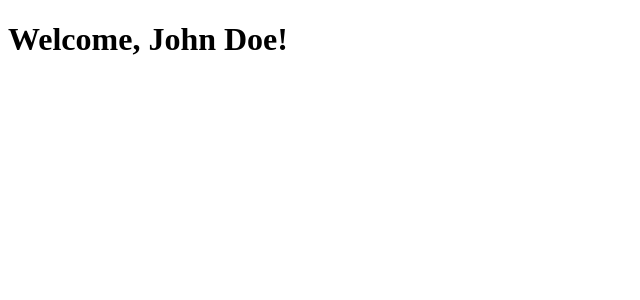
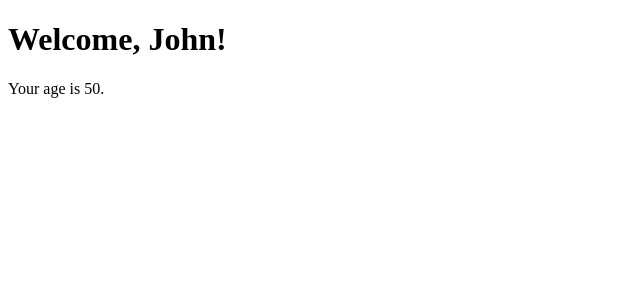
Before and after one commit to abdullahdogankilic/React-EXERCISES, a React (Vite) app: page / in a window 1280 px wide. Shown: the top 300 px of the page, without its empty margins (0-640 px from the left). Built offline with nearby package versions, Linux system fonts and the light colour scheme.

Commit message:
Update App.jsx

```diff
--- a/src/App.jsx
+++ b/src/App.jsx
@@ -7,15 +7,15 @@ const Age = (props) => {
 const Welcome = (props) => {
   return (
     <div>
-      <h1>Welcome, {props.name}!</h1>
+      {props.name == "John" && <h1>Welcome, {props.name}!</h1>}
       {props.age > 18 && props.age < 65 && <Age age={props.age} />}
     </div>
   );
 };
 
 const App = () => {
-  const name = "John Doe";
-  const age = 65;
+  const name = "John";
+  const age = 50;
 
   return <Welcome name={name} age={age} />;
 };
```
